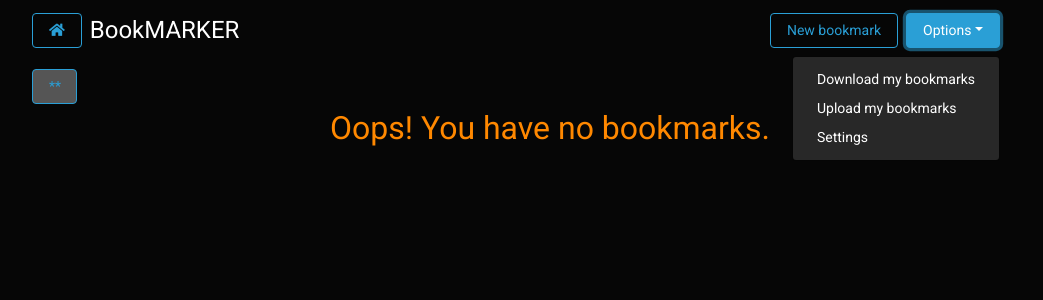
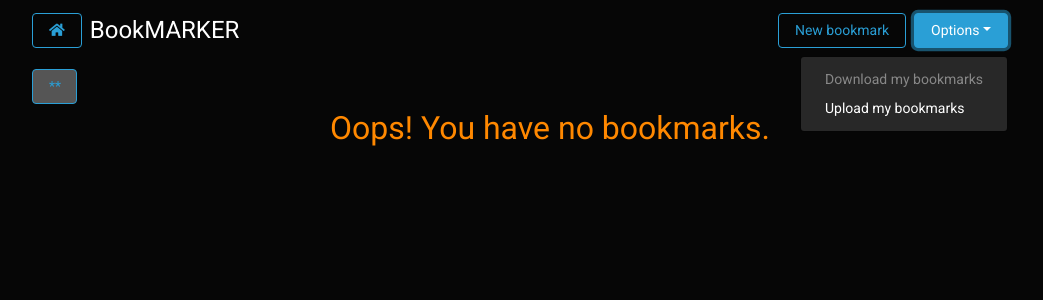
Before and after one commit to gavin-dalton/web-apps-bookmarker, a React (Create React App) app: page / in a window 1280 px wide. Both pictures are taken after a click on the button "Options". Shown: the top 300 px of the page, without its empty margins (120-1163 px from the left). Built offline with nearby package versions, Linux system fonts and the light colour scheme.

Commit message:
Fixed r-margine and lock download btn on empty lst

```diff
--- a/src/components/Header.js
+++ b/src/components/Header.js
@@ -1,7 +1,9 @@
 import React from 'react';
 import { Link } from "react-router-dom";
+import { BookmarkContext } from '../context/BookmarkStore';
 
 const Header = ({ home }) => {
+  const [state, dispatch] = React.useContext(BookmarkContext);
 
   // Tries to toggle the navbar
   const collapseNavBar = () => {
@@ -48,7 +50,7 @@ const Header = ({ home }) => {
               title="Create new bookmark"
               onClick={collapseNavBar}
             >New bookmark</Link>
-            <div className="dropdown mr-lg-2 mr-0 mt-2 mt-lg-0">
+            <div className="dropdown mr-0 mt-2 mt-lg-0">
               <button
                 className="btn btn-outline-primary dropdown-toggle w-100"
                 id="gd-bm-options"
@@ -60,7 +62,7 @@ const Header = ({ home }) => {
               <div
                 className="dropdown-menu dropdown-menu-right mt-2" aria-labelledby="gd-bm-options">
                 <Link
-                  className="dropdown-item"
+                  className={state.isEmpty ? ("dropdown-item disabled") : ("dropdown-item")}
                   to={`/download`}
                   onClick={collapseNavBar}
                 >Download my bookmarks</Link>
@@ -69,11 +71,11 @@ const Header = ({ home }) => {
                   to={`/upload`}
                   onClick={collapseNavBar}
                 >Upload my bookmarks</Link>
-                <Link
+                {/* <Link
                   className="dropdown-item"
                   to={`/settings`}
                   onClick={collapseNavBar}
-                >Settings</Link>
+                >Settings</Link> */}
               </div>
             </div>
           </div>
```
